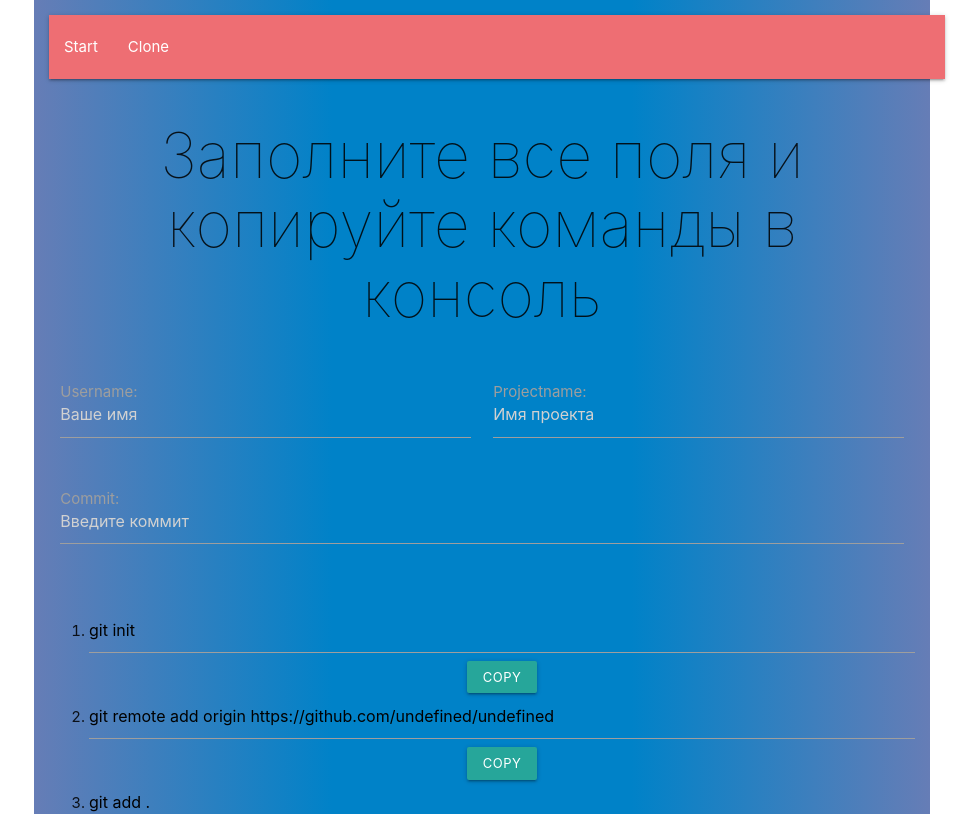
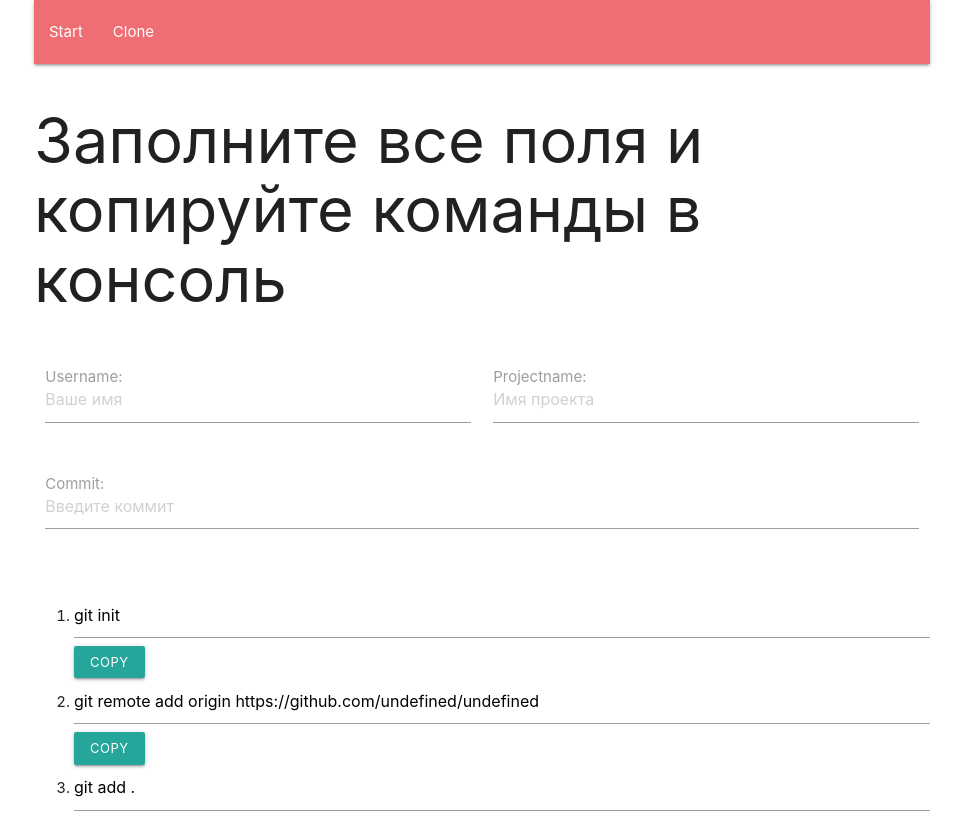
Before and after one commit to AnotherOneGit/GitSheet, a Svelte app: page / in a window 1280 px wide. Shown: the top 814 px of the page, without its empty margins (158-1136 px from the left). Built offline with nearby package versions, Linux system fonts and the light colour scheme.

Commit message:
delete style from app

```diff
--- a/src/App.svelte
+++ b/src/App.svelte
@@ -111,23 +111,3 @@
 		</li>
 	</ol>
 </main>
-
-<style>
-	main {
-		text-align: center;
-		padding: 1em;
-		max-width: 240px;
-		margin: 0 auto;
-		background: linear-gradient(to right, #667db6, #0082c8, #0082c8, #667db6);
-	}
-
-	h1 {
-		font-weight: 100;
-	}
-
-	@media (min-width: 640px) {
-		main {
-			max-width: none;
-		}
-	}
-</style>
```
